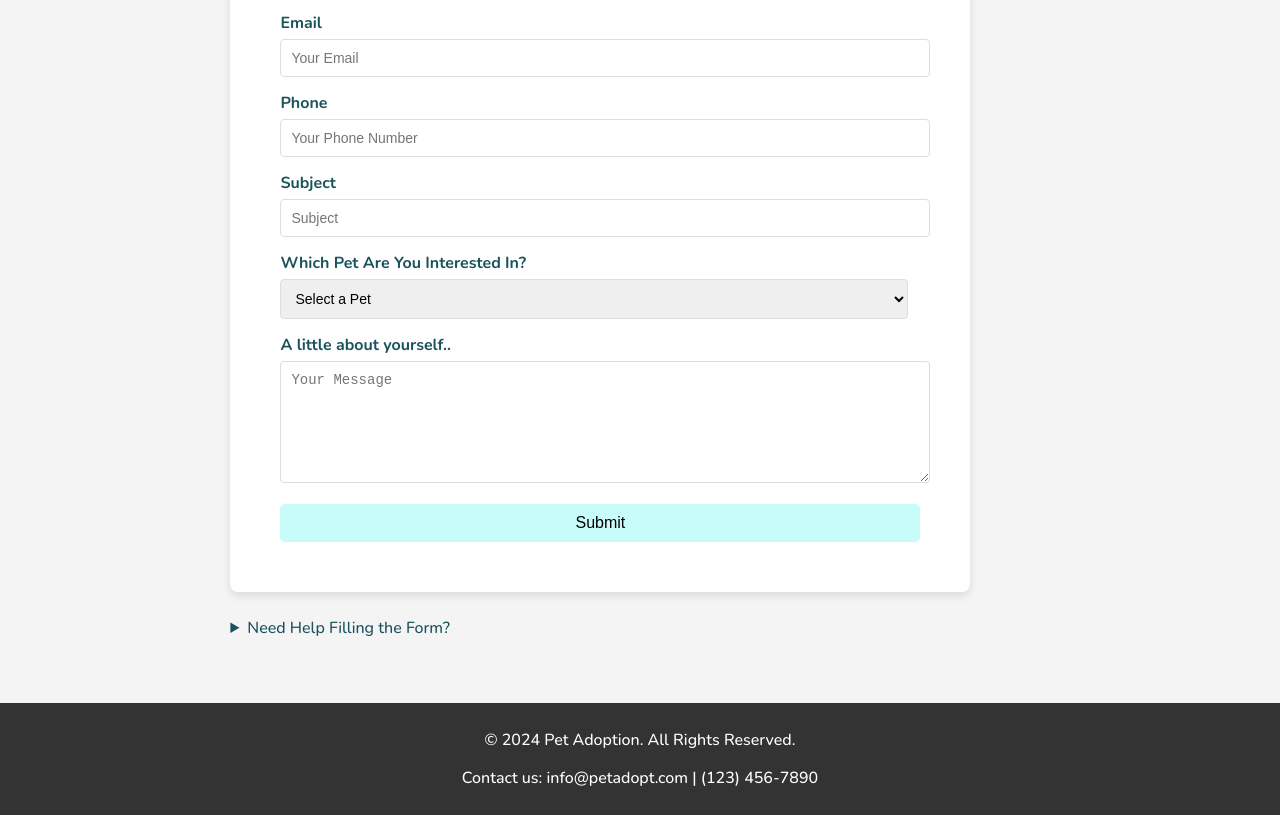
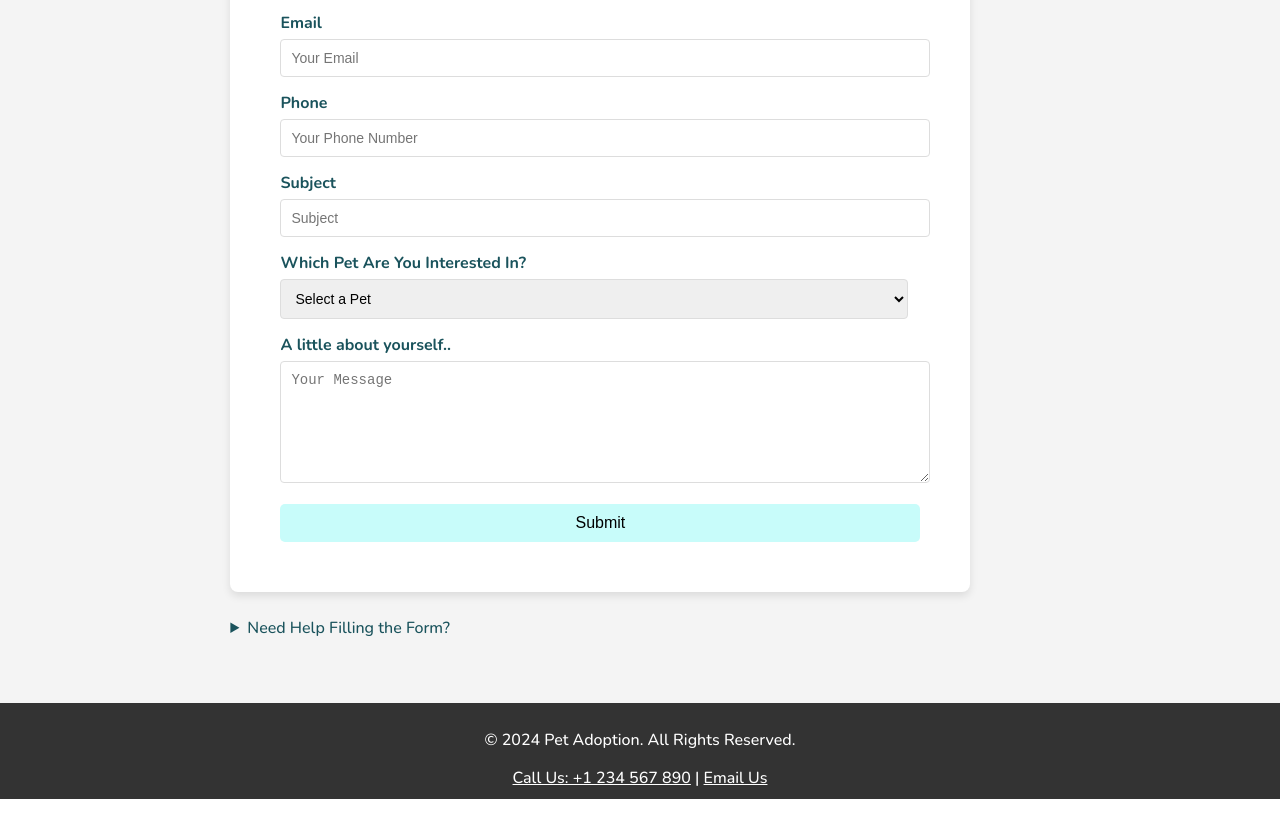
Before and after one commit to iamvartikasingh/Assignment-1, a plain HTML site: page contact.html in a window 1280 px wide. Shown: the part 216-1031 px from the top of the page. Drawn offline with nearby package versions, Linux system fonts and the light colour scheme.

Commit message:
second commit

```diff
--- a/contact.html
+++ b/contact.html
@@ -88,10 +88,12 @@
             <summary>Need Help Filling the Form?</summary>
             <p>Make sure to provide accurate information, especially your email and phone number, so we can contact you regarding your inquiry. If you're interested in a specific pet not listed, select "Other" and provide the details in the text box.</p>
         </details>
-            <footer class="footer">
-                <p>&copy; 2024 Pet Adoption. All Rights Reserved.</p>
-                <p>Contact us: info@petadopt.com | (123) 456-7890</p>
-            </footer>
+
+        <footer class="footer">
+            <p>&copy; 2024 Pet Adoption. All Rights Reserved.</p>
+            <a href="tel:+1234567890" style="color:White">Call Us: +1 234 567 890</a> | <a href="mailto:example@example.com" style="color:White">Email Us</a>
+
+        </footer>
 
         </div>
 
```
Also changed, not shown: about.html (+4 -1 lines), index.html (+4 -1 lines), pets.html (+2 -1 lines), 2 other files.
